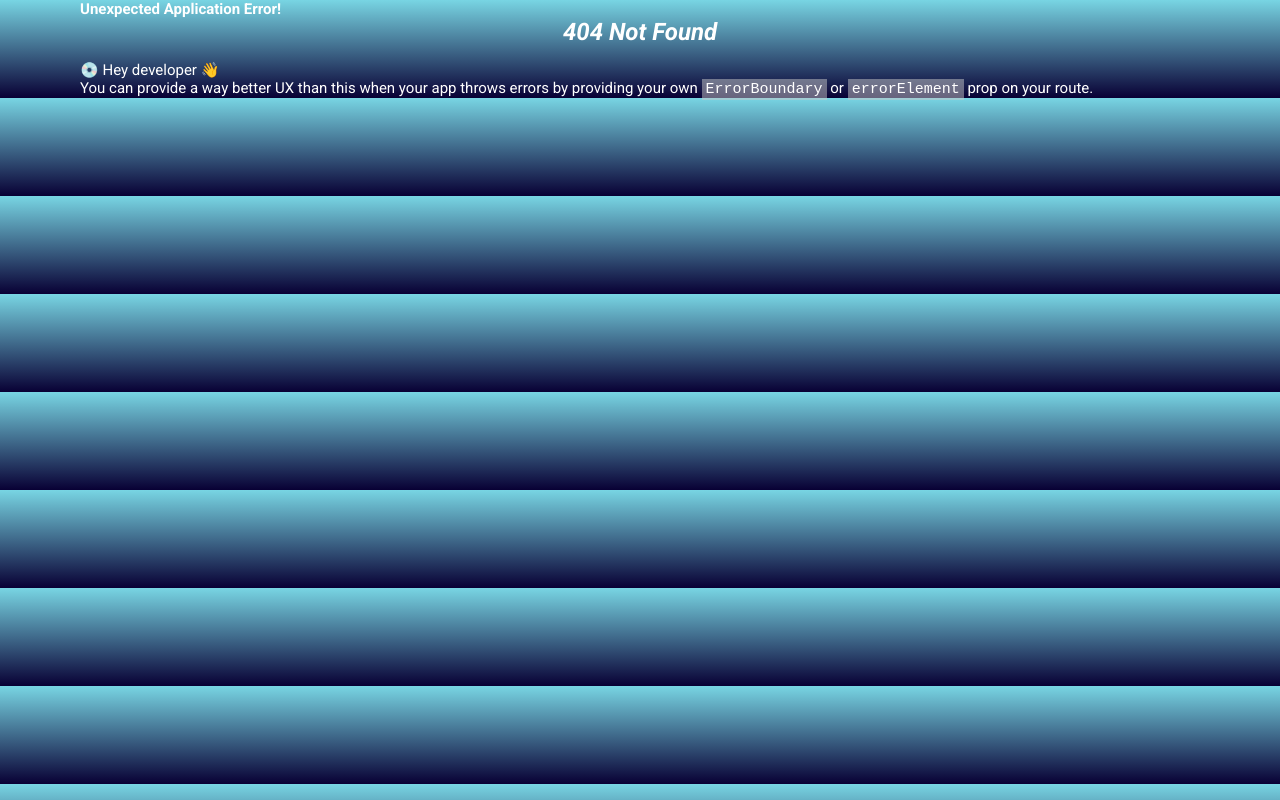
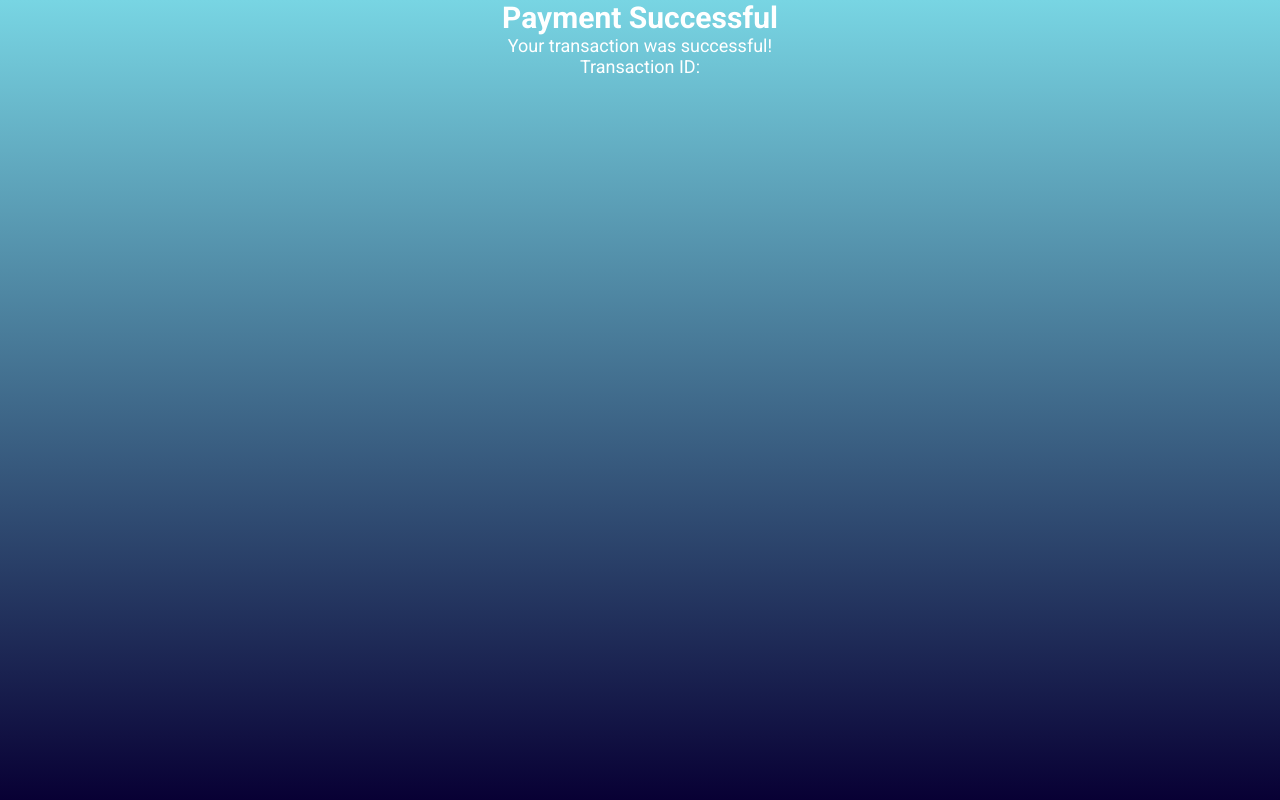
Before and after one commit to EFTY1309/SPL-2, a React (Vite) app in the folder frontend/: page /payment-success in a window 1280 px wide. Before the commit this address had no page. Built offline with nearby package versions, Linux system fonts and the light colour scheme.

Commit message:
payment added successfully

```diff
--- a/frontend/src/components/courses/MyCourses.jsx
+++ b/frontend/src/components/courses/MyCourses.jsx
@@ -10,9 +10,9 @@ const MyCourses = () => {
   });
 
   const courseDetails = {
-    "Butterfly": { price: "$50", duration: "3 months" },
-    "Backstroke": { price: "$45", duration: "2 months" },
-    "Freestyle": { price: "$40", duration: "2 months" },
+    "Butterfly": { price: 2000, duration: "3 months" },
+    "Backstroke": { price: 3000, duration: "2 months" },
+    "Freestyle": { price: 1000, duration: "2 months" },
     // Add other course details as needed
   };
 
@@ -75,8 +75,13 @@ const MyCourses = () => {
     fetchCourses();
   }, []);
 
-  const onSubmit = (course) => {
-    console.log(course);
+  const onSubmit = () => {
+    const totalAmount = courses.reduce((total, course) => {
+      const details = courseDetails[course] || { price: 0 };
+      return total + details.price;
+    }, 0);
+
+    console.log("Total Amount:", totalAmount);
 
     const token = localStorage.getItem('auth-token');
     if (!token) {
@@ -85,7 +90,7 @@ const MyCourses = () => {
     }
 
     const paymentData = {
-      course,
+      total_amount: totalAmount,
       user: userData
     };
 
@@ -133,15 +138,15 @@ const MyCourses = () => {
                 <li className='course-item' key={index}>
                   <div className='course-details'>
                     <h2 className='cs'>{course}</h2>
-                    <p className='cs'>Price: {details.price}</p>
+                    <p className='cs'>Price: {details.price} BDT</p>
                     <p className='cs'>Duration: {details.duration}</p>
-                    <button className='cs' onClick={() => onSubmit(course)}>Pay Now</button>
                   </div>
                 </li>
               );
             })}
           </ul>
         )}
+        {courses.length > 0 && <button className='cs' onClick={onSubmit}>Pay Now</button>}
       </div>
     </div>
   );
--- /dev/null
+++ b/frontend/src/components/payment/PaymentSuccess.css
@@ -0,0 +1,22 @@
+/* Ensure the body and html take up full height and have a black background */
+
+
+  /* Style for the payment success container */
+  .payment-success-container {
+    display: flex;
+    flex-direction: column;
+    align-items: center;
+
+    height: 100vh; /* Make sure it takes up the full viewport height */
+    text-align: center;
+  }
+
+  .payment-success-container h1 {
+    color: white;
+    font-size: 2em; /* Increase the font size for the header */
+  }
+
+  .payment-success-container p {
+    font-size: 18px;
+    color: white; /* Ensure the paragraph text is white */
+  }
--- /dev/null
+++ b/frontend/src/components/payment/PaymentSuccess.jsx
@@ -0,0 +1,24 @@
+import React, { useEffect, useState } from 'react';
+import { useLocation } from 'react-router-dom';
+import './PaymentSuccess.css';
+
+const PaymentSuccess = () => {
+  const location = useLocation();
+  const [tranId, setTranId] = useState('');
+
+  useEffect(() => {
+    const queryParams = new URLSearchParams(location.search);
+    const tranId = queryParams.get('tran_id');
+    setTranId(tranId);
+  }, [location]);
+
+  return (
+    <div className="payment-success-container">
+      <h1>Payment Successful</h1>
+      <p>Your transaction was successful!</p>
+      <p>Transaction ID: {tranId}</p>
+    </div>
+  );
+};
+
+export default PaymentSuccess;
--- a/frontend/src/components/profile/Profile.css
+++ b/frontend/src/components/profile/Profile.css
@@ -61,7 +61,3 @@
   border-radius: 5px;
   transition: background-color 0.3s ease;
 }
-
-.edit-profile-btn:hover {
-  background-color: #45a049;
-}
--- a/frontend/src/main.jsx
+++ b/frontend/src/main.jsx
@@ -29,6 +29,7 @@ import {
   Route,
   RouterProvider,
 } from "react-router-dom";
+import PaymentSuccess from "./components/payment/PaymentSuccess.jsx";
 
 const router = createBrowserRouter([
   {
@@ -87,6 +88,10 @@ const router = createBrowserRouter([
     path: "payment",
     element: <Payment />,
   },
+  {
+    path: "payment-success",
+    element: <PaymentSuccess />,
+  },
 ]);
 
 ReactDOM.createRoot(document.getElementById('root')).render(
```
Also changed, not shown: 1 other file (tests, documents, lock files or other folders).
